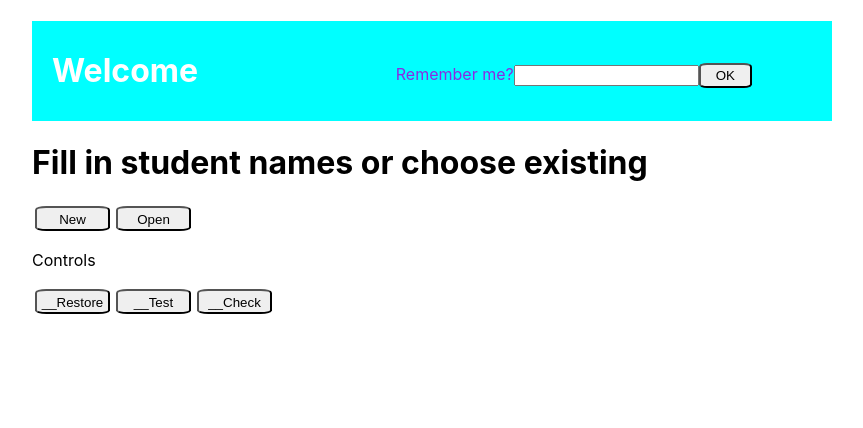
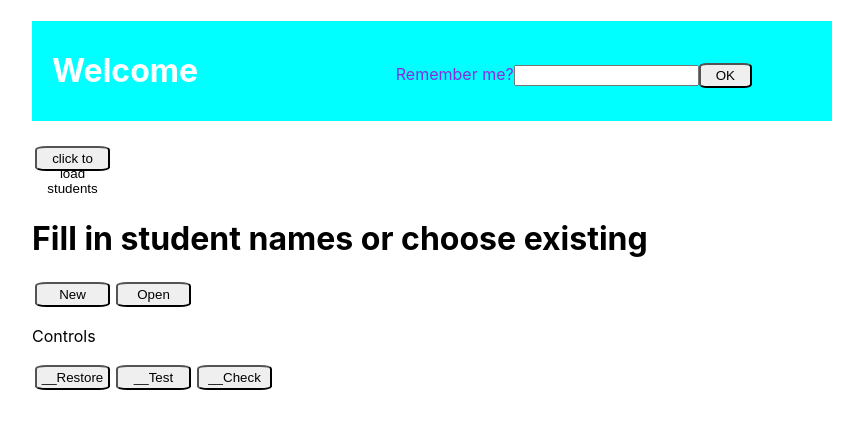
Before and after one commit to kn-nalbantov/student-book, a React (Create React App) app: page / in a window 1280 px wide. Shown: the top 428 px of the page, without its empty margins (208-1071 px from the left). Built offline with nearby package versions, Linux system fonts and the light colour scheme.

Commit message:
added SideBar components and onclick function to show students from sample.json

```diff
--- a/src/App.js
+++ b/src/App.js
@@ -4,6 +4,7 @@ import './App.css';
 import List from './components/List';
 import Form from './components/Form';
 import { nanoid } from 'nanoid';
+import SideBar from './components/SideBar';
 
 function App() {
   const [name, setName] = useState(localStorage.name);
@@ -129,12 +130,18 @@ function App() {
     setEntry(saveEntry);
   }
 
+  function studentsCallback(students) {
+    setEntry(students);
+  }
+
   return (
     <div className='student-book'>
       <header className='welcome'>
         <h1>Welcome {name}</h1>
         <Form nameCallback={nameCallback} />
       </header>
+      <SideBar studentsCallback={studentsCallback} />
+      <main>
         <h1>Fill in student names or choose existing</h1>
         <ol>
           {mapArray}
@@ -156,6 +163,7 @@ function App() {
           <button onClick={test}>__Test</button>
           <button type='submit'>__Check</button>
         </div>
+      </main>
     </div>
   );
 }
--- /dev/null
+++ b/src/components/SideBar.js
@@ -0,0 +1,20 @@
+import React from 'react';
+import studentsJSON from '../sample.json';
+
+export default function SideBar(props) {
+    function onClick() {
+        const mapStudentsJSON = Object.values(studentsJSON).map(({name, surname}, index) => ({ //using index to create unique IDs instead of nano-id; subject to change later
+            'id': 'student-' + index,
+            'id2': 'student2-' + index,
+            'undoValue': name,
+            'undoValue2': surname
+        }));
+        console.log(mapStudentsJSON);
+        props.studentsCallback(mapStudentsJSON);
+    }
+    return (
+        <div className='side-bar'>
+      <button onClick={onClick}>click to load students</button>
+    </div>
+  );
+}
```
Also changed, not shown: src/sample.json (line endings or trailing spaces). Lines whose indentation alone changed are shown as unchanged.
